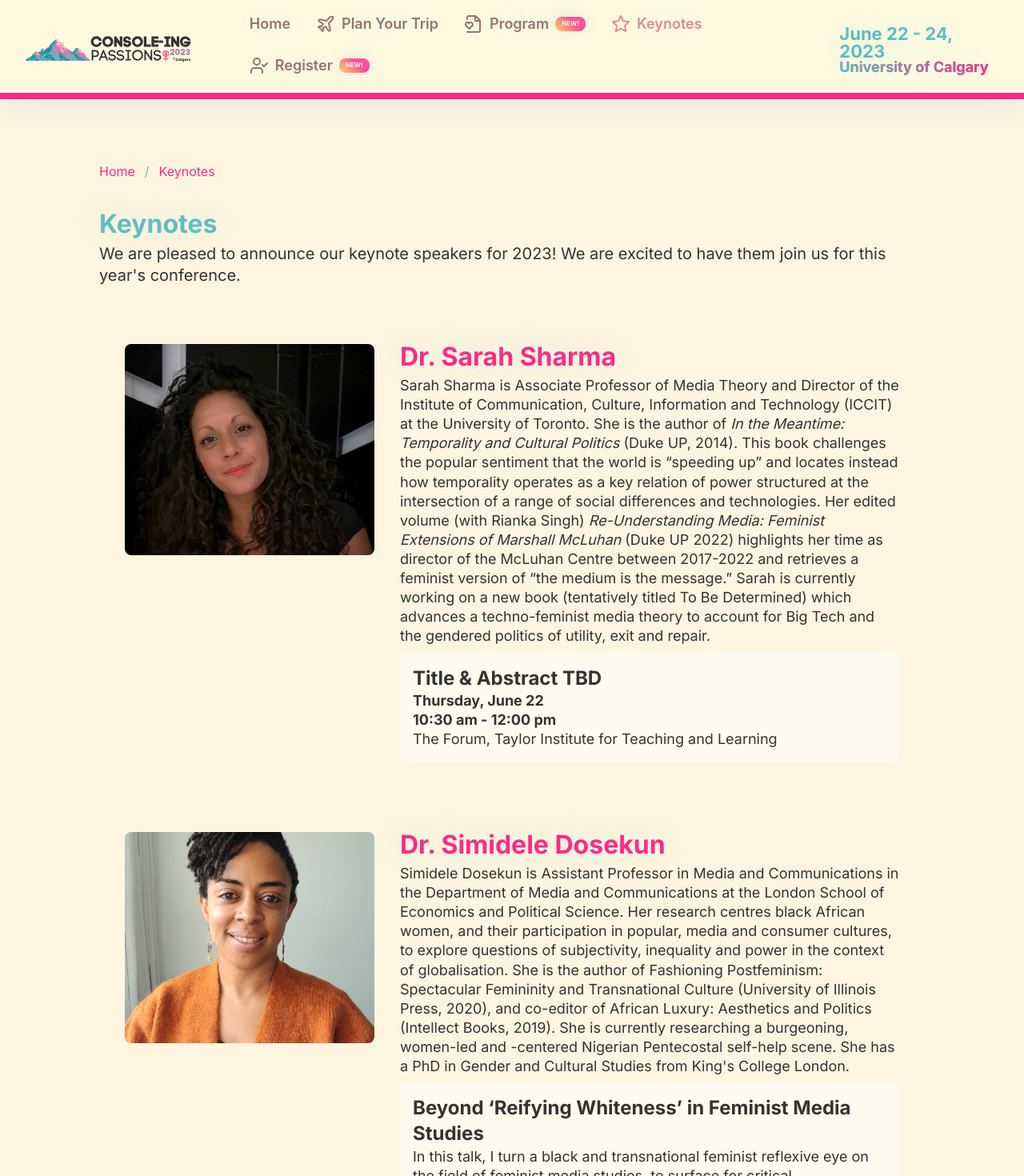
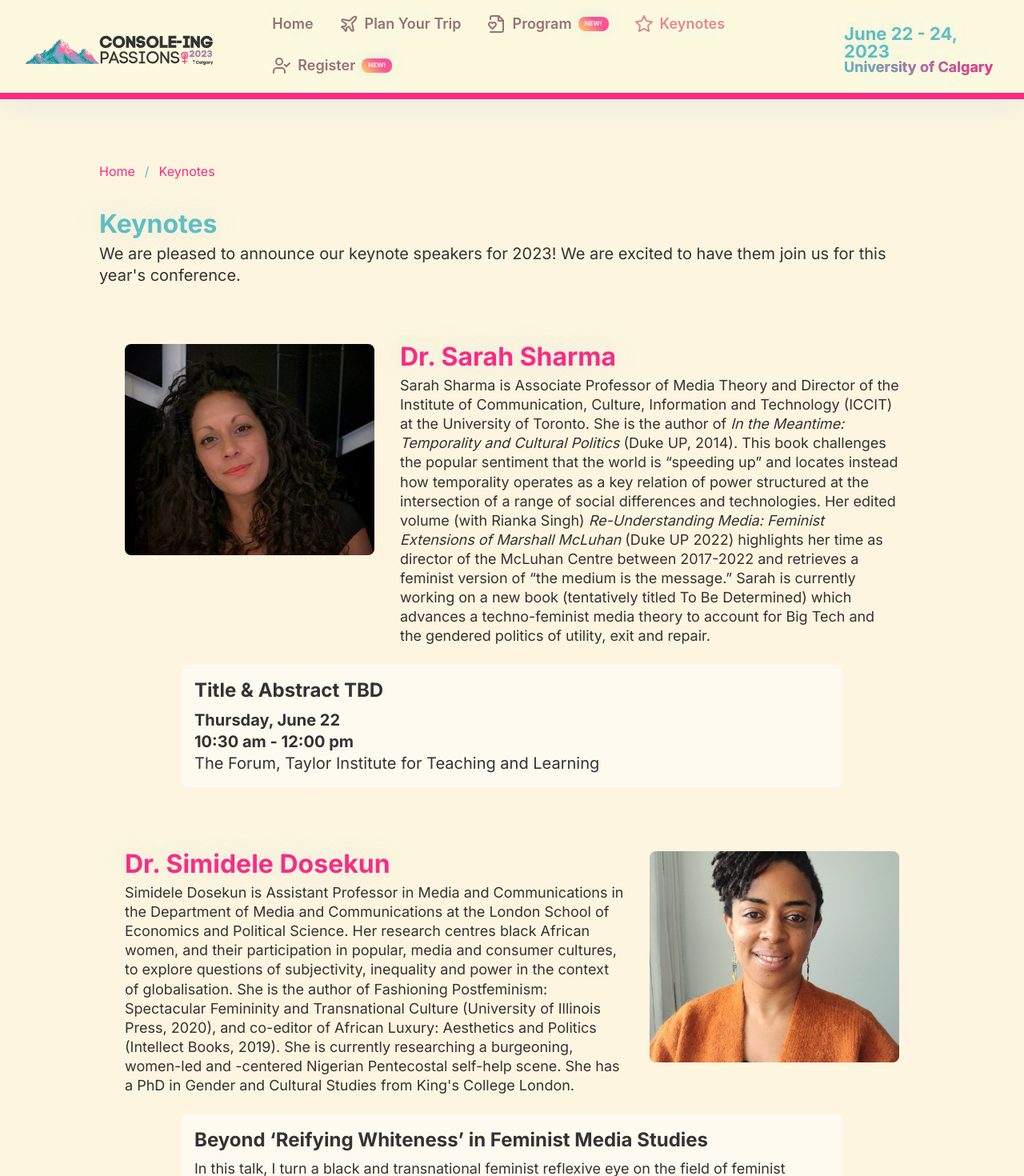
Before and after one commit to LMulvey/cp23, a Next.js app: page /keynotes in a window 1280 px wide. Shown: the top 1470 px of the page at 80% size. Built offline with nearby package versions, Linux system fonts and the light colour scheme; a web font is replaced by a local one.

Commit message:
fix: keynote alterations, text scaling fix for keynote page

```diff
--- a/src/components/Layout/Layout.tsx
+++ b/src/components/Layout/Layout.tsx
@@ -12,6 +12,7 @@ import { Fragment, ReactNode } from 'react';
 import { PageTitle } from '../PageTitle';
 import { Content } from '../Typography';
 import { FileHeart, Plane, Star, UserCheck } from 'lucide-react';
+import { pxToRem } from '@/utilities/pxToRem';
 
 const Container = styled(motion.div, {
   width: '100vw',
@@ -148,6 +149,9 @@ const LinkTag = styled('p', {
 });
 
 const ImageContainer = styled(motion.div, {
+  position: 'relative',
+  width: pxToRem(250),
+  height: pxToRem(94),
   '&:hover': {
     cursor: 'pointer',
   },
@@ -186,6 +190,11 @@ const Navbar = styled(motion.div, {
     alignItems: 'center',
     justifyContent: 'space-between',
     flexFlow: 'row nowrap',
+  },
+
+  '& svg': {
+    height: '$24',
+    width: '$24',
   },
 });
 
@@ -302,9 +311,8 @@ export const Layout = ({
               <Image
                 alt="Console-ing Passions logo"
                 src="/images/cp-logo-2023.svg"
-                width="213px"
-                height="57px"
-                layout="intrinsic"
+                layout="fill"
+                objectFit="contain"
                 priority
               />
             </ImageContainer>
--- a/src/pages/keynotes.tsx
+++ b/src/pages/keynotes.tsx
@@ -54,7 +54,7 @@ const ImageContainer = styled('div', {
   position: 'relative',
   width: '100%',
   overflow: 'hidden',
-  height: '264px',
+  height: '$264',
   borderRadius: '$8',
   '@bp3': {
     width: '50%',
@@ -62,14 +62,27 @@ const ImageContainer = styled('div', {
 });
 
 const Talk = styled('div', {
+  '@bp0': {
+    width: '100%',
+  },
+  '@bp2': {
+    width: '80%',
+  },
   background: 'rgba(255, 255, 255, 0.5)',
   borderRadius: '$8',
   padding: '$16',
-  marginTop: '$8',
+  margin: '-$72 auto $32 auto',
 
   '& h2': {
     fontWeight: 700,
     fontSize: '$24',
+    marginBottom: '$8',
+  },
+
+  '& > *': {
+    textAlign: 'left',
+    padding: 0,
+    margin: 0,
   },
 });
 
@@ -100,6 +113,7 @@ const Keynotes: NextPage = () => {
         We are pleased to announce our keynote speakers for 2023! We are excited
         to have them join us for this year&apos;s conference.
       </Content>
+      <Grid>
         <GridItem>
           <ImageContainer>
             <Image
@@ -114,25 +128,29 @@ const Keynotes: NextPage = () => {
               Dr. Sarah Sharma
             </Heading>
             <Content css={{ textAlign: 'left' }} small>
-            Sarah Sharma is Associate Professor of Media Theory and Director of
-            the Institute of Communication, Culture, Information and Technology
-            (ICCIT) at the University of Toronto. She is the author of{' '}
-            <em>In the Meantime: Temporality and Cultural Politics</em> (Duke
-            UP, 2014). This book challenges the popular sentiment that the world
-            is &ldquo;speeding up&rdquo; and locates instead how temporality
-            operates as a key relation of power structured at the intersection
-            of a range of social differences and technologies. Her edited volume
-            (with Rianka Singh){' '}
+              Sarah Sharma is Associate Professor of Media Theory and Director
+              of the Institute of Communication, Culture, Information and
+              Technology (ICCIT) at the University of Toronto. She is the author
+              of <em>In the Meantime: Temporality and Cultural Politics</em>{' '}
+              (Duke UP, 2014). This book challenges the popular sentiment that
+              the world is &ldquo;speeding up&rdquo; and locates instead how
+              temporality operates as a key relation of power structured at the
+              intersection of a range of social differences and technologies.
+              Her edited volume (with Rianka Singh){' '}
               <em>
                 Re-Understanding Media: Feminist Extensions of Marshall McLuhan
               </em>{' '}
-            (Duke UP 2022) highlights her time as director of the McLuhan Centre
-            between 2017-2022 and retrieves a feminist version of &ldquo;the
-            medium is the message.&rdquo; Sarah is currently working on a new
-            book (tentatively titled To Be Determined) which advances a
-            techno-feminist media theory to account for Big Tech and the
-            gendered politics of utility, exit and repair.
+              (Duke UP 2022) highlights her time as director of the McLuhan
+              Centre between 2017-2022 and retrieves a feminist version of
+              &ldquo;the medium is the message.&rdquo; Sarah is currently
+              working on a new book (tentatively titled To Be Determined) which
+              advances a techno-feminist media theory to account for Big Tech
+              and the gendered politics of utility, exit and repair.
+            </Content>
+          </NameAndBio>
+        </GridItem>
         <Talk>
+          <Content>
             <h2>Title & Abstract TBD</h2>
             {/* <Content css={{ textAlign: 'left' }} small>
                 ABSTRACT
@@ -144,20 +162,9 @@ const Keynotes: NextPage = () => {
             </strong>
             <br />
             The Forum, Taylor Institute for Teaching and Learning
+          </Content>
         </Talk>
-          </Content>
-        </NameAndBio>
-      </GridItem>
-      <Grid>
-        <GridItem>
-          <ImageContainer>
-            <Image
-              alt="Dr. Simidele Dosekun"
-              src="/images/keynotes/simidele.webp"
-              layout="fill"
-              objectFit="cover"
-            />
-          </ImageContainer>
+        <GridItem flipOnMobile>
           <NameAndBio>
             <Heading css={{ textAlign: 'left', color: '$pink2' }}>
               Dr. Simidele Dosekun
@@ -175,34 +182,43 @@ const Keynotes: NextPage = () => {
               Books, 2019). She is currently researching a burgeoning, women-led
               and -centered Nigerian Pentecostal self-help scene. She has a PhD
               in Gender and Cultural Studies from King&apos;s College London.
+            </Content>
+          </NameAndBio>
+          <ImageContainer>
+            <Image
+              alt="Dr. Simidele Dosekun"
+              src="/images/keynotes/simidele.webp"
+              layout="fill"
+              objectFit="cover"
+            />
+          </ImageContainer>
+        </GridItem>
         <Talk>
+          <Content>
             <h2>
-                  Beyond &lsquo;Reifying Whiteness&rsquo; in Feminist Media
-                  Studies
+              Beyond &lsquo;Reifying Whiteness&rsquo; in Feminist Media Studies
             </h2>
             <Content css={{ textAlign: 'left' }} small>
-                  In this talk, I turn a black and transnational feminist
-                  reflexive eye on the field of feminist media studies, to
-                  surface for critical consideration a certain &lsquo;story that
-                  we tell&rsquo; (Hemmings, 2005) about race, more specifically
-                  about the visibly dominant whiteness, in the global North, of
-                  the kinds of media texts and cultures that commonly comprise
-                  our objects of analysis. I show that there is a repeated
-                  critical claim to the effect that the texts and cultures
-                  &lsquo;reify whiteness.&rsquo; Interrogating and faulting some
-                  of the variously methodological, epistemological and
-                  ontological premises and effects of the claim, I argue that it
-                  is itself performative: it contributes to the very reification
-                  that it decries, not least by seemingly serving to explain and
-                  justify why, in a given piece of scholarship, further
-                  questions about race cannot really be attended to. I suggest
-                  some of the ways in which we might go beyond &lsquo;reifying
-                  whiteness&rsquo; in feminist media studies, so that we can
-                  attempt to offer more complete and rigorous consideration of
-                  the racial politics of what we study and how, and indeed who
-                  we are, our various positionalities, as not only scholars of
-                  media but also at the same time, necessarily, consumers and
-                  users too.
+              In this talk, I turn a black and transnational feminist reflexive
+              eye on the field of feminist media studies, to surface for
+              critical consideration a certain &lsquo;story that we tell&rsquo;
+              (Hemmings, 2005) about race, more specifically about the visibly
+              dominant whiteness, in the global North, of the kinds of media
+              texts and cultures that commonly comprise our objects of analysis.
+              I show that there is a repeated critical claim to the effect that
+              the texts and cultures &lsquo;reify whiteness.&rsquo;
+              Interrogating and faulting some of the variously methodological,
+              epistemological and ontological premises and effects of the claim,
+              I argue that it is itself performative: it contributes to the very
+              reification that it decries, not least by seemingly serving to
+              explain and justify why, in a given piece of scholarship, further
+              questions about race cannot really be attended to. I suggest some
+              of the ways in which we might go beyond &lsquo;reifying
+              whiteness&rsquo; in feminist media studies, so that we can attempt
+              to offer more complete and rigorous consideration of the racial
+              politics of what we study and how, and indeed who we are, our
+              various positionalities, as not only scholars of media but also at
+              the same time, necessarily, consumers and users too.
             </Content>
             <strong>
               Friday, June 23
@@ -211,12 +227,18 @@ const Keynotes: NextPage = () => {
             </strong>
             <br />
             The Forum, Taylor Institute for Teaching and Learning
+          </Content>
         </Talk>
-            </Content>
-          </NameAndBio>
-        </GridItem>
 
-        <GridItem flipOnMobile>
+        <GridItem>
+          <ImageContainer>
+            <Image
+              alt="Vivek Shraya"
+              src="/images/keynotes/vivek.webp"
+              layout="fill"
+              objectFit="cover"
+            />
+          </ImageContainer>
           <NameAndBio>
             <Heading css={{ textAlign: 'left', color: '$pink2' }}>
               Vivek Shraya
@@ -247,14 +269,17 @@ const Keynotes: NextPage = () => {
                 <em>How to Fail as a Popstar</em>, for television with the
                 support of CBC.
               </aside>
-
+            </Content>
+          </NameAndBio>
+        </GridItem>
         <Talk>
+          <Content>
             <h2>Vivek Shraya&apos;s Feminist Lens</h2>
             <Content css={{ textAlign: 'left' }} small>
-                  Vivek Shraya journeys through her 20+ multi disciplinary
-                  practice to highlight her approach to creating art that
-                  reclaims and centers femininity, and the challenges and joys
-                  of making work from and for the female gaze.
+              Vivek Shraya journeys through her 20+ multi disciplinary practice
+              to highlight her approach to creating art that reclaims and
+              centers femininity, and the challenges and joys of making work
+              from and for the female gaze.
             </Content>
             <strong>
               Saturday, June 24
@@ -263,18 +288,8 @@ const Keynotes: NextPage = () => {
             </strong>
             <br />
             The Forum, Taylor Institute for Teaching and Learning
+          </Content>
         </Talk>
-            </Content>
-          </NameAndBio>
-          <ImageContainer>
-            <Image
-              alt="Vivek Shraya"
-              src="/images/keynotes/vivek.webp"
-              layout="fill"
-              objectFit="cover"
-            />
-          </ImageContainer>
-        </GridItem>
       </Grid>
     </Layout>
   );
--- a/src/stitches/sizes.ts
+++ b/src/stitches/sizes.ts
@@ -74,6 +74,7 @@ export const sizes = {
   208: pxToRem(208),
   220: pxToRem(220),
   240: pxToRem(240),
+  264: pxToRem(264),
   280: pxToRem(280),
   288: pxToRem(288),
   300: pxToRem(300),
```
Lines whose indentation alone changed are shown as unchanged.
